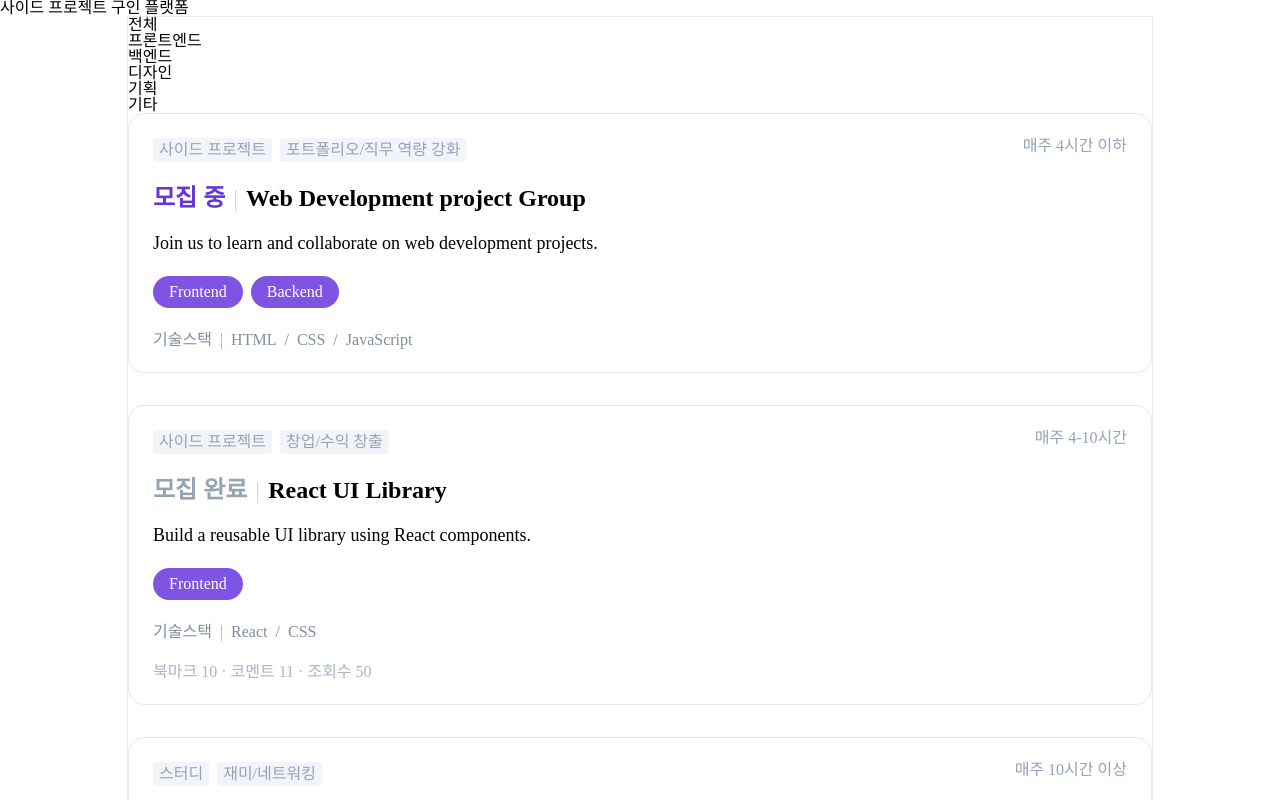
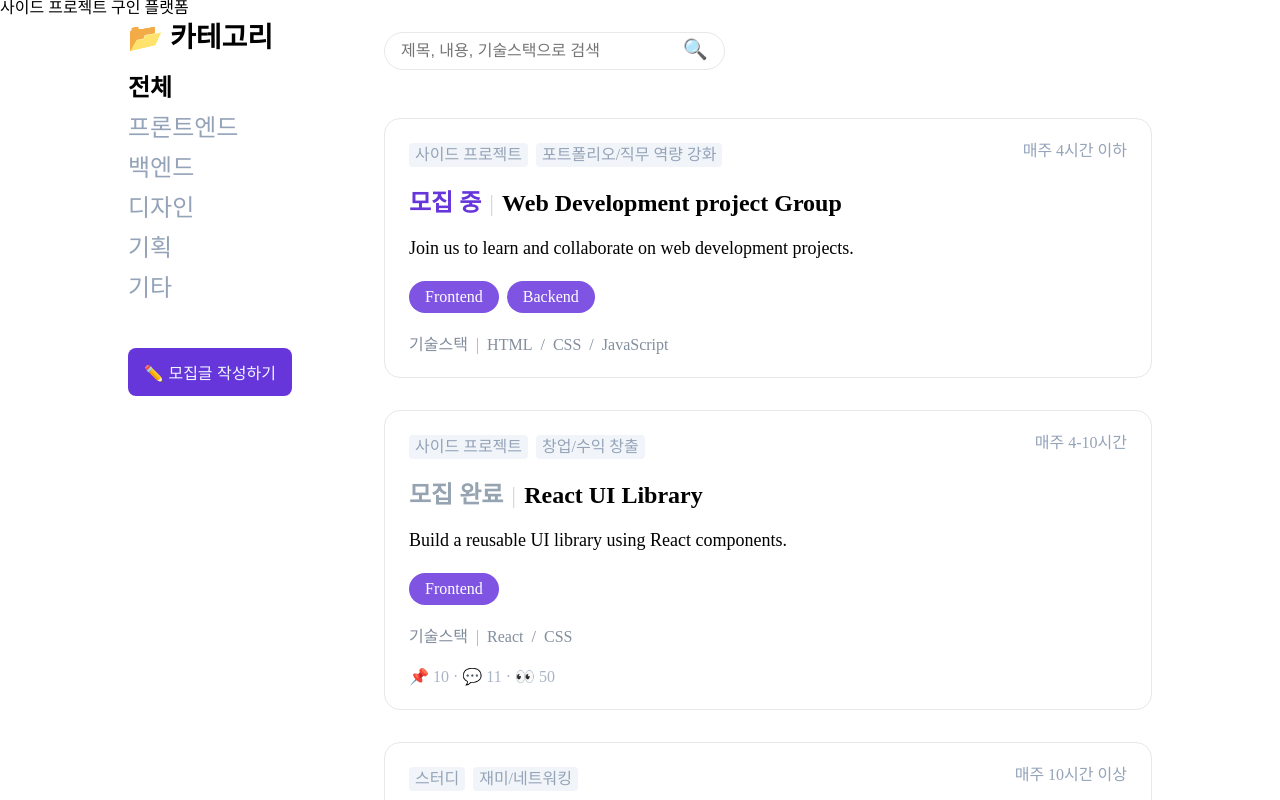
Before and after one commit to junhui324/MoGakPpo, a React (Create React App) app: page / in a window 1280 px wide. Shown: the top 800 px of the page. Built offline with nearby package versions, Linux system fonts and the light colour scheme.

Commit message:
Add: 검색, 글작성 컴포넌트 및 스타일 추가

```diff
--- a/src/App.tsx
+++ b/src/App.tsx
@@ -1,7 +1,7 @@
 import React from 'react';
 import './reset.css';
 import { BrowserRouter, Routes, Route, Navigate } from 'react-router-dom';
-import Main from './pages/Main';
+import Main from './pages/Main/Main';
 import styles from './index.module.scss';
 
 function App() {
--- a/src/components/ProjectList/Category.module.scss
+++ b/src/components/ProjectList/Category.module.scss
@@ -1,7 +1,5 @@
 .container {
   ul {
-    position: sticky;
-    top: 24px;
     h2 {
       font-size: 28px;
       font-weight: 700;
--- a/src/components/ProjectList/Category.tsx
+++ b/src/components/ProjectList/Category.tsx
@@ -1,11 +1,28 @@
+import { useState } from 'react';
+import styles from './Category.module.scss';
+
 function Category() {
   const categories = ['전체', '프론트엔드', '백엔드', '디자인', '기획', '기타'];
+  const [selectedCategory, setSelectedCategory] = useState('전체');
   return (
-    <ul>
-      {categories.map((name, index) => {
-        return <li key={index}>{name}</li>;
-      })}
-    </ul>
+    <div className={styles.container}>
+      <ul>
+        <h2>📂 카테고리</h2>
+        {categories.map((name, index) => {
+          return (
+            <li
+              className={selectedCategory === name ? styles.selected : undefined}
+              key={index}
+              onClick={() => {
+                setSelectedCategory(name);
+              }}
+            >
+              {name}
+            </li>
+          );
+        })}
+      </ul>
+    </div>
   );
 }
 
--- a/src/components/ProjectList/ProjectList.tsx
+++ b/src/components/ProjectList/ProjectList.tsx
@@ -79,19 +79,19 @@ function ProjectList() {
               <ul className={styles.countContainer}>
                 {bookmarkCount > 0 ? (
                   <li>
-                    <span>북마크</span>
+                    <span>📌</span>
                     <span className={styles.bookmarkCount}>{bookmarkCount}</span>
                   </li>
                 ) : undefined}
                 {commentsCount > 0 ? (
                   <li>
-                    <span>코멘트</span>
+                    <span>💬</span>
                     <span className={styles.commentsCount}>{commentsCount}</span>
                   </li>
                 ) : undefined}
                 {viewsCount > 0 ? (
                   <li>
-                    <span>조회수</span>
+                    <span>👀</span>
                     <span className={styles.viewsCount}>{viewsCount}</span>
                   </li>
                 ) : undefined}
--- /dev/null
+++ b/src/components/ProjectList/ProjectPostButton.module.scss
@@ -0,0 +1,10 @@
+.postButton {
+  align-self: flex-start;
+  padding: 12px 16px 12px 16px;
+  font-size: 16px;
+  color: aliceblue;
+  border: none;
+  border-radius: 8px;
+  background-color: #6636da;
+  cursor: pointer;
+}
--- /dev/null
+++ b/src/components/ProjectList/ProjectPostButton.tsx
@@ -0,0 +1,6 @@
+import styles from './ProjectPostButton.module.scss';
+
+function ProjectPostButton() {
+  return <button className={styles.postButton}>✏️ 모집글 작성하기</button>;
+}
+export default ProjectPostButton;
--- /dev/null
+++ b/src/components/ProjectList/ProjectSearch.module.scss
@@ -0,0 +1,28 @@
+.container {
+  position: sticky;
+  top: 0px;
+  padding: 16px 0 16px 0;
+  background-color: #ffffff;
+  form {
+    width: 100%;
+    input {
+      width: 40%;
+      height: 36px;
+      padding: 0 16px 0 16px;
+      font-size: 16px;
+      border-radius: 30px;
+      border: 1px solid #e8e8e8;
+    }
+    button {
+      position: relative;
+      right: 50px;
+      width: 40px;
+      height: 34px;
+      font-size: 20px;
+      // border-radius: 30px;
+      border: none;
+      background-color: unset;
+      cursor: pointer;
+    }
+  }
+}
--- /dev/null
+++ b/src/components/ProjectList/ProjectSearch.tsx
@@ -0,0 +1,14 @@
+import styles from './ProjectSearch.module.scss';
+
+function ProjectSearch() {
+  return (
+    <div className={styles.container}>
+      <form>
+        <input type="text" placeholder="제목, 내용, 기술스택으로 검색"></input>
+        <button>🔍</button>
+      </form>
+    </div>
+  );
+}
+
+export default ProjectSearch;
--- a/src/index.module.scss
+++ b/src/index.module.scss
@@ -1,5 +1,5 @@
 .container {
   margin: 0 auto;
   max-width: 1024px;
-  border: 1px solid rgb(234, 234, 234);
+  // border: 1px solid rgb(234, 234, 234);
 }
--- a/src/pages/Main.tsx
+++ /dev/null
@@ -1,13 +0,0 @@
-import Category from '../components/ProjectList/Category';
-import ProjectList from '../components/ProjectList/ProjectList';
-
-function Main() {
-  return (
-    <>
-      <Category />
-      <ProjectList />
-    </>
-  );
-}
-
-export default Main;
--- a/src/pages/Main/Main.module.scss
+++ b/src/pages/Main/Main.module.scss
@@ -1,6 +1,20 @@
 .container {
   display: grid;
   grid-template-columns: 1fr 3fr;
+  .leftContainer {
+    div {
+      position: sticky;
+      top: 24px;
+      display: flex;
+      flex-direction: column;
+      gap: 32px;
+    }
+  }
+  .rightContainer {
+    display: flex;
+    flex-direction: column;
+    gap: 32px;
+  }
 }
 @media (max-width: 768px) {
   .container {
--- a/src/pages/Main/Main.tsx
+++ b/src/pages/Main/Main.tsx
@@ -1,12 +1,22 @@
 import Category from '../../components/ProjectList/Category';
 import ProjectList from '../../components/ProjectList/ProjectList';
+import ProjectPostButton from '../../components/ProjectList/ProjectPostButton';
+import ProjectSearch from '../../components/ProjectList/ProjectSearch';
 import styles from './Main.module.scss';
 
 function Main() {
   return (
     <div className={styles.container}>
-      <Category />
-      <ProjectList />
+      <div className={styles.leftContainer}>
+        <div>
+          <Category />
+          <ProjectPostButton />
+        </div>
+      </div>
+      <div className={styles.rightContainer}>
+        <ProjectSearch />
+        <ProjectList />
+      </div>
     </div>
   );
 }
```
